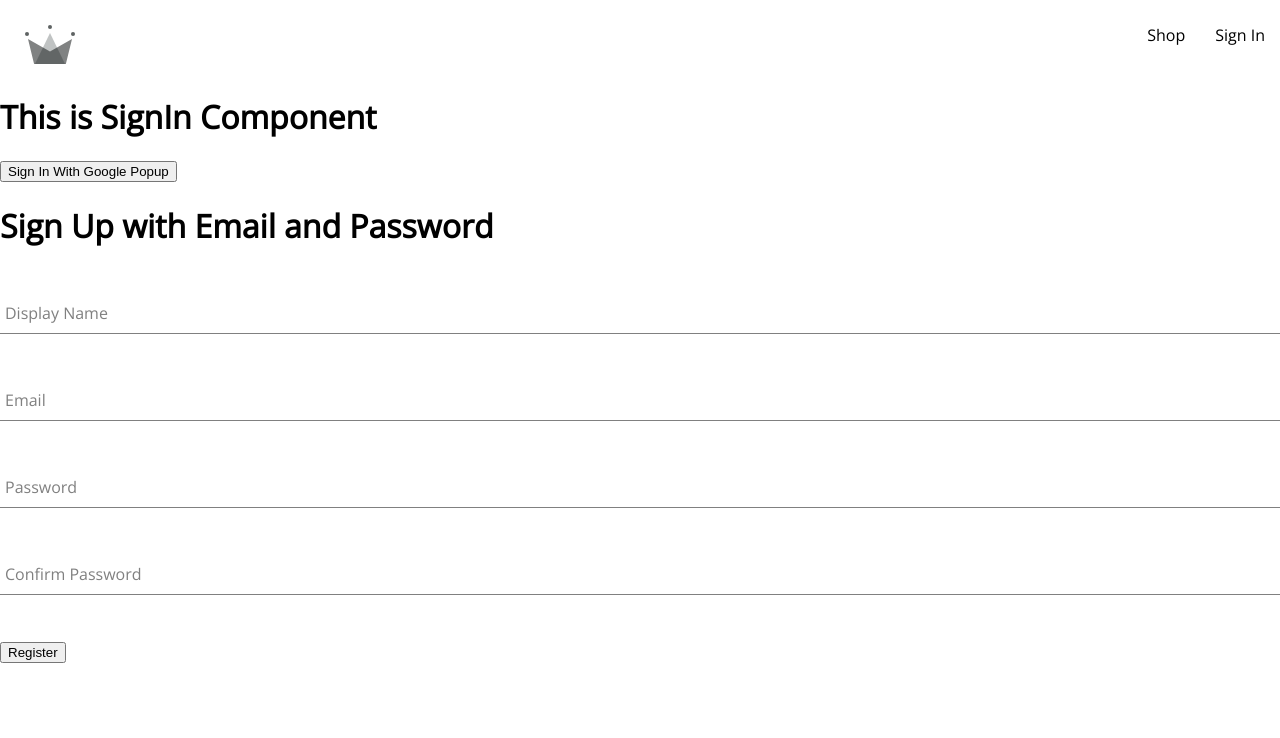
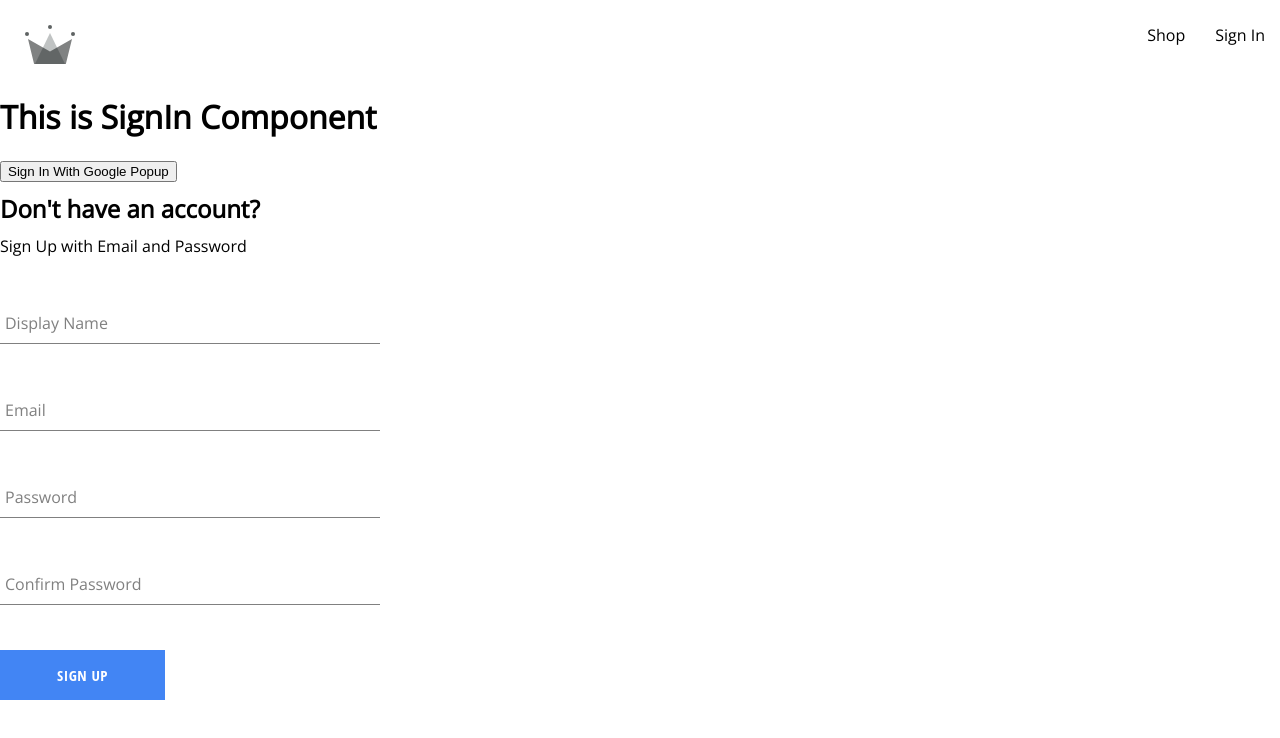
Before and after one commit to ChillYao/React-Crown-Clothing, a React (Create React App) app: page /signin in a window 1280 px wide. Shown: the top 738 px of the page. Built offline with nearby package versions, Linux system fonts and the light colour scheme.

Commit message:
update button

```diff
--- /dev/null
+++ b/src/components/button/button.component.jsx
@@ -0,0 +1,19 @@
+import './button.style.scss';
+
+const BUTTON_TYPE_CLASSES = {
+    google: 'google-sign-in',
+    inverted: 'inverted',
+};
+
+const Button = ({ children, buttontype, ...otherProps }) => {
+    return (
+        <button
+            className={`button-container ${BUTTON_TYPE_CLASSES[buttontype]}`}
+            {...otherProps}
+        >
+            {children}
+        </button>
+    );
+};
+
+export default Button;
--- /dev/null
+++ b/src/components/button/button.style.scss
@@ -0,0 +1,46 @@
+.button-container {
+    min-width: 165px;
+    width: auto;
+    height: 50px;
+    letter-spacing: 0.5px;
+    line-height: 50px;
+    padding: 0 35px 0 35px;
+    font-size: 15px;
+    background-color: black;
+    color: white;
+    text-transform: uppercase;
+    font-family: 'Open Sans Condensed';
+    font-weight: bolder;
+    border: none;
+    cursor: pointer;
+    display: flex;
+    justify-content: center;
+
+    &:hover {
+      background-color: white;
+      color: black;
+      border: 1px solid black;
+    }
+
+    &.google-sign-in {
+      background-color: #4285f4;
+      color: white;
+
+      &:hover {
+        background-color: #357ae8;
+        border: none;
+      }
+    }
+
+    &.inverted {
+      background-color: white;
+      color: black;
+      border: 1px solid black;
+
+      &:hover {
+        background-color: black;
+        color: white;
+        border: none;
+      }
+    }
+  }
--- a/src/components/sign-up-form/sign-up-form.component.jsx
+++ b/src/components/sign-up-form/sign-up-form.component.jsx
@@ -4,6 +4,8 @@
     createUserDocumentFromAuth,
 } from '../../utils/firebase/firebase.utils';
 import FormInput from '../form-input/form-input.component';
+import Button from '../button/button.component';
+import './sign-up.style.scss';
 
 const defaultFormFields = {
     displayName: '',
@@ -60,8 +62,9 @@
     };
 
     return (
-        <div>
-            <h1>Sign Up with Email and Password</h1>
+        <div className="sign-up-container">
+            <h2>Don't have an account?</h2>
+            <span>Sign Up with Email and Password</span>
             <form onSubmit={handleSubmit}>
                 <FormInput
                     label="Display Name"
@@ -95,7 +98,9 @@
                     name="confirmPassword"
                     value={confirmPassword}
                 />
-                <button type="submit">Register</button>
+                <Button type="submit" buttontype="google">
+                    Sign Up
+                </Button>
             </form>
         </div>
     );
--- /dev/null
+++ b/src/components/sign-up-form/sign-up.style.scss
@@ -0,0 +1,9 @@
+.sign-up-container{
+    display: flex;
+    flex-direction: column;
+    width: 380px;
+
+    h2{
+        margin: 10px 0;
+    }
+}
```
